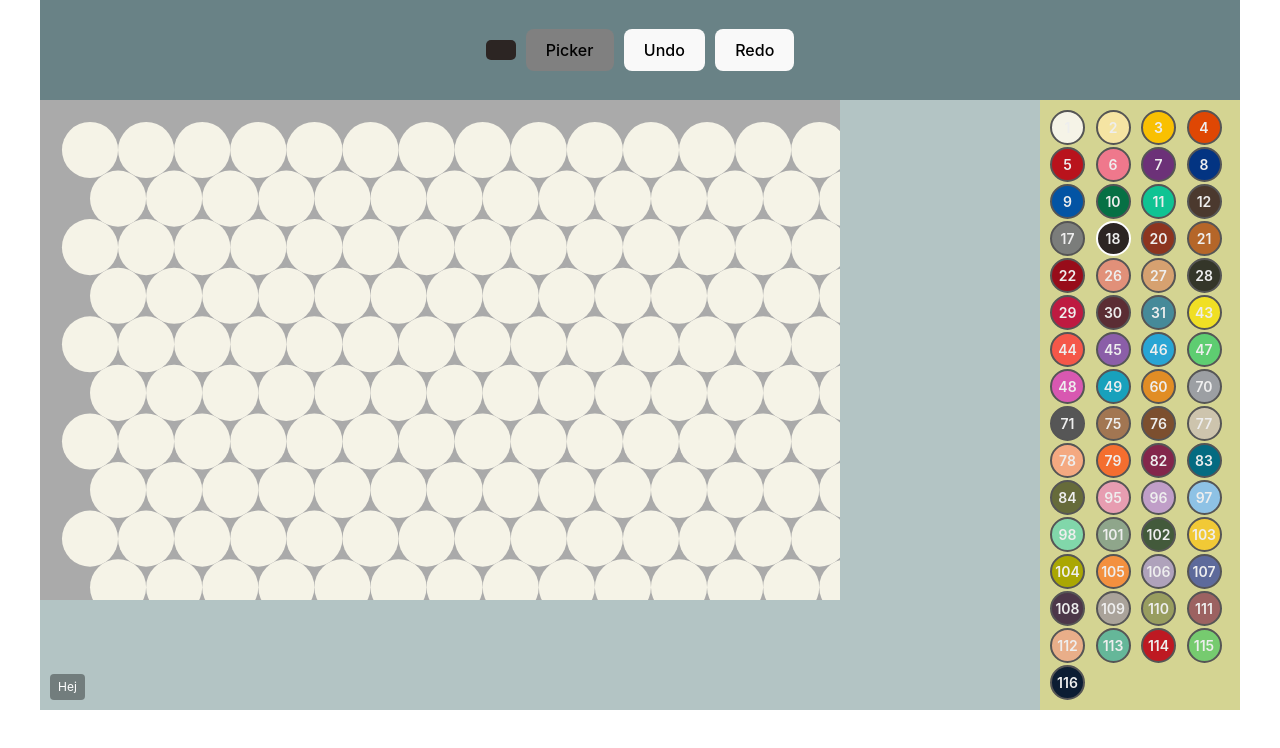
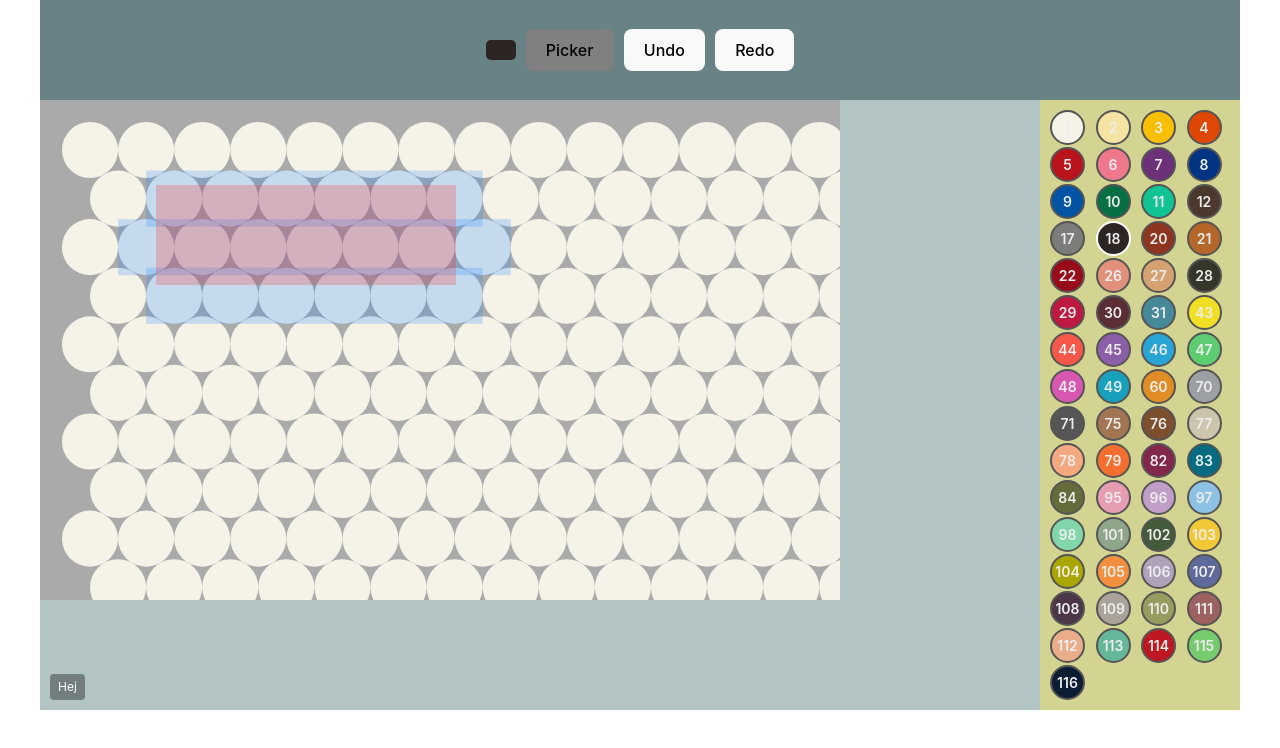
Before and after one commit to jeppewl/my-drawing-app-1, a React (Vite) app: page / in a window 1280 px wide. Shown: the top 748 px of the page. Built offline with nearby package versions, Linux system fonts and the light colour scheme.

Commit message:
(unfinished) har system til registrering og visualisering af drawPoints samt hitxboxes til kandidater til nærmere detektion med trigonometri

```diff
--- a/src/components/BeadCanvas.tsx
+++ b/src/components/BeadCanvas.tsx
@@ -1,4 +1,4 @@
-import React, { useRef, useState } from "react";
+import React, { useEffect, useMemo, useRef, useState } from "react";
 import { mapToHueGradient, sin60 } from "../utils/colorUtils";
 import { PaintChange } from "../types/paintchange";
 import "../styles.css";
@@ -92,7 +92,13 @@ const BeadCanvas: React.FC<{
   const isPointerDown = useRef(false);
   const touchedCircle = useRef<number | null>(null);
   const startPos = useRef<{ x: number; y: number } | null>(null);
-  const beadIds = Array.from({ length: dotCount }, (_, i) => i + 0);
+
+  // const beadIds = Array.from({ length: dotCount }, (_, i) => i + 0);
+  // beadIds bliver nu et dependency for en useEffect
+  const beadIds = useMemo(() => {
+    console.log("useMemo for beadIds");
+    return Array.from({ length: dotCount }, (_, i) => i);
+  }, [dotCount]);
 
   const rad = 28.048;
   const startY = 50;
@@ -110,6 +116,110 @@ const BeadCanvas: React.FC<{
   const isPainting = useRef(false);
 
   const rowAndPos = useRef<{ row: number; pos: number } | null>(null);
+
+  // --- lave hitbox system
+
+  function getCirclesInBox(testBox: TestRect, hitboxes: CircleHitbox[]) {
+    const result = [];
+
+    const testMinX = testBox.left;
+    const testMaxX = testBox.left + testBox.width;
+    const testMinY = testBox.top;
+    const testMaxY = testBox.top + testBox.height;
+
+    for (const c of hitboxes) {
+      // ❌ ingen overlap → skip
+      if (c.maxX < testMinX || c.minX > testMaxX || c.maxY < testMinY || c.minY > testMaxY) {
+        continue;
+      }
+
+      // ✅ overlap → kandidat
+      result.push(c.id);
+    }
+
+    return result;
+  }
+
+  interface TestRect {
+    left: number;
+    top: number;
+    width: number;
+    height: number;
+  }
+
+  interface CircleHitbox {
+    id: number;
+    cx: number;
+    cy: number;
+    r: number;
+    minX: number;
+    maxX: number;
+    minY: number;
+    maxY: number;
+  }
+
+  // const circleHitboxesRef = useRef<CircleHitbox[]>([]);
+
+  // useEffect(() => {
+  //   console.log("useEffect på circleHitboxesRef");
+  // samme som memo
+  //   });
+  // }, [beadIds, rad, startX, startY, rowLength]); // kunne være [] men dette er mere sikkert
+
+  const circleHitboxes = useMemo(() => {
+    console.log("useMemo på circleHitboxes");
+    return beadIds.map((id) => {
+      const cx = getPosFromI(id) * 2 * rad + getStartX(id);
+      const cy = getRowFromI(id) * 2 * sin60(rad) + startY;
+      return {
+        id,
+        cx,
+        cy,
+        r: rad,
+        minX: cx - rad,
+        maxX: cx + rad,
+        minY: cy - rad,
+        maxY: cy + rad,
+      };
+    });
+  }, [beadIds, rad, startX, startY, rowLength]);
+
+  const myTestBox = { top: 85, left: 116, width: 300, height: 100 };
+  const candidates = getCirclesInBox(myTestBox, circleHitboxes);
+
+  type DrawPoint = {
+    x: number;
+    y: number;
+  };
+  const drawPoints = useRef<DrawPoint[]>([]); // opsamle drawpoints til udvikling
+
+  // kan forbinde
+  const pathData = drawPoints.current
+    .map((p, i) => `${i === 0 ? "M" : "L"} ${p.x} ${p.y}`)
+    .join(" ");
+
+  // der skal laves en ref til koord-korrektion
+  const svgRef = useRef<SVGSVGElement | null>(null);
+
+  function clientToSvg(clientX: number, clientY: number) {
+    // console.log("clientToSvg kaldes");
+    // console.log(svgRef.current);
+    const svg = svgRef.current;
+    if (!svg) return { x: 0, y: 0 };
+
+    const pt = svg.createSVGPoint();
+    pt.x = clientX;
+    pt.y = clientY;
+
+    const transformed = pt.matrixTransform(svg.getScreenCTM()?.inverse());
+    console.log(transformed);
+
+    return {
+      x: transformed.x,
+      y: transformed.y,
+    };
+  }
+  // ---
 
   function getRowFromI(i: number): number {
     return Math.floor(i / rowLength);
@@ -137,23 +247,37 @@ const BeadCanvas: React.FC<{
     if (e.pointerType === "touch") {
       if (count === 1) {
         modeRef.current = "draw";
+
+        // samle drawPoints
+        // 👇 første punkt (SVG coords)
+        const { x, y } = clientToSvg(e.clientX, e.clientY);
+
+        drawPoints.current = [{ x, y }];
+        isPainting.current = false;
         // startStroke();
       }
 
       if (count === 2) {
         if (modeRef.current === "draw") endStroke();
         modeRef.current = "pan";
+        isPainting.current = false;
       }
     }
 
     if (e.pointerType === "mouse") {
       if (e.button === 0) {
         modeRef.current = "draw";
+        // 👇 første punkt (SVG coords)
+        const { x, y } = clientToSvg(e.clientX, e.clientY);
+
+        drawPoints.current = [{ x, y }];
+        isPainting.current = false;
         // startStroke();
       }
 
       if (e.button === 2) {
         modeRef.current = "pan";
+        isPainting.current = false;
       }
     }
   };
@@ -178,92 +302,6 @@ const BeadCanvas: React.FC<{
     // ❌ ingen painting her
   };
 
-  // const handlePointerDownCircle = (e: React.PointerEvent<SVGCircleElement>, id: number) => {
-  //   e.stopPropagation(); // 👈 vigtigt!
-  //   //---
-  //   activePointers.current.set(e.pointerId, e);
-  //   e.currentTarget.setPointerCapture(e.pointerId); // bevar
-  //   updateDebugPointers();
-  //   //---
-
-  //   isPointerDown.current = true;
-  //   startPos.current = { x: e.clientX, y: e.clientY };
-
-  //   if (e.pointerType === "mouse") {
-  //     // 👇 venstreklik = paint mode
-  //     if (e.button === 0) {
-  //       if (isPicking) {
-  //         pickColor(id);
-  //         return; // 👈 vigtigt!
-  //       } else {
-  //         isPainting.current = true;
-  //         startStroke();
-  //         paintCircle(id);
-  //       }
-  //     }
-
-  //     // 👇 højreklik = pan mode
-  //     if (e.button === 2) {
-  //       isDraggingRef.current = true;
-  //       setIsDragging(true);
-  //     }
-  //   }
-
-  //   // 📱 TOUCH
-  //   if (e.pointerType === "touch") {
-  //     // start som "maybe tap"
-  //     isDraggingRef.current = false;
-  //     setIsDragging(false);
-  //     touchedCircle.current = id;
-  //   }
-  // };
-
-  // const handlePointerDownSvg = (e: React.PointerEvent<SVGSVGElement>) => {
-  //   //---
-  //   activePointers.current.set(e.pointerId, e);
-  //   e.currentTarget.setPointerCapture(e.pointerId); // bevar
-  //   updateDebugPointers();
-  //   //---
-  //   isPointerDown.current = true;
-  //   startPos.current = { x: e.clientX, y: e.clientY };
-
-  //   const count = activePointers.current.size;
-
-  //   if (e.pointerType === "mouse") {
-  //     if (e.button === 0) {
-  //       modeRef.current = "draw";
-  //       startStroke();
-  //     }
-
-  //     if (e.button === 2) {
-  //       modeRef.current = "pan";
-  //     }
-  //   }
-
-  //   if (e.pointerType === "touch") {
-  //     if (count === 1) {
-  //       modeRef.current = "draw";
-  //       startStroke();
-  //     }
-
-  //     if (count === 2) {
-  //       modeRef.current = "pan";
-  //     }
-  //   }
-
-  //   // // 🖱️ højreklik → pan
-  //   // if (e.pointerType === "mouse" && e.button === 2) {
-  //   //   isDraggingRef.current = true;
-  //   //   setIsDragging(true);
-  //   // }
-
-  //   // // 📱 touch → mulig pan
-  //   // if (e.pointerType === "touch") {
-  //   //   isDraggingRef.current = false;
-  //   //   setIsDragging(false);
-  //   // }
-  // };
-
   const DRAG_THRESHOLD = 5;
 
   const handlePointerMove = (e: React.PointerEvent<SVGSVGElement>) => {
@@ -272,10 +310,6 @@ const BeadCanvas: React.FC<{
     activePointers.current.set(e.pointerId, e);
     updateDebugPointers();
     //---
-    // if (!startPos.current) return;
-
-    // const dx = e.clientX - startPos.current.x;
-    // const dy = e.clientY - startPos.current.y;
 
     // 🆕 brug mode
     const mode = modeRef.current;
@@ -303,6 +337,16 @@ const BeadCanvas: React.FC<{
     // ✏️ DRAW
     if (mode === "draw") {
       const p = [...activePointers.current.values()][0];
+
+      // 👉 gem punkt
+      // drawPoints.current.push({
+      //   x: p.clientX,
+      //   y: p.clientY,
+      // });
+
+      const { x, y } = clientToSvg(p.clientX, p.clientY);
+
+      drawPoints.current.push({ x, y });
 
       const el = document.elementFromPoint(p.clientX, p.clientY);
 
@@ -332,44 +376,7 @@ const BeadCanvas: React.FC<{
       }
 
       lastPanPos.current = { x: midX, y: midY };
-      // // midlertidigt: genbrug din gamle dx/dy
-      // if (!startPos.current) return;
-      // const dx = e.clientX - startPos.current.x;
-      // const dy = e.clientY - startPos.current.y;
-      // panBy(dx, dy);
-      // startPos.current = { x: e.clientX, y: e.clientY };
     }
-
-    // 📱 TOUCH → detect drag = pan
-    // if (e.pointerType === "touch") {
-    //   const distSq = dx * dx + dy * dy;
-
-    //   if (!isDraggingRef.current && distSq > DRAG_THRESHOLD * DRAG_THRESHOLD) {
-    //     isDraggingRef.current = true;
-    //     setIsDragging(true);
-
-    //     touchedCircle.current = null; // ❌ det var ikke et tap
-    //   }
-
-    //   if (isDraggingRef.current) {
-    //     panBy(dx, dy);
-    //   }
-    // }
-
-    // 🖱️ MOUSE PAINT
-    // if (isPainting.current) {
-    //   const el = document.elementFromPoint(e.clientX, e.clientY);
-
-    //   if (el?.tagName === "circle") {
-    //     const id = Number(el.getAttribute("data-id"));
-    //     if (!isNaN(id)) paintCircle(id);
-    //   }
-    // }
-
-    // 🖱️ MOUSE PAN
-    // if (isDraggingRef.current && e.pointerType === "mouse") {
-    //   panBy(dx, dy);
-    // }
 
     startPos.current = { x: e.clientX, y: e.clientY };
   };
@@ -400,48 +407,23 @@ const BeadCanvas: React.FC<{
 
     modeRef.current = "idle";
     startPos.current = null;
-
-    // // 📱 TAP → pick eller paint
-    // if (!isDraggingRef.current && touchedCircle.current !== null) {
-    //   const id = touchedCircle.current;
-
-    //   if (isPicking) {
-    //     const picked = colorArr[id];
-    //     if (picked) {
-    //       pickColor(id);
-    //     }
-    //   } else {
-    //     startStroke();
-    //     paintCircle(id);
-    //     endStroke();
-    //   }
-    // } else if (isPainting.current) {
-    //   // 🖱️ paint afslut
-    //   endStroke();
-    // }
-
-    // isPainting.current = false;
-    // isDraggingRef.current = false;
-    // setIsDragging(false);
-    // isPointerDown.current = false;
-    // touchedCircle.current = null;
-    // startPos.current = null;
-
-    // e.currentTarget.releasePointerCapture(e.pointerId);
   };
 
-  const handlePointerEnter = (e: React.PointerEvent<SVGCircleElement>, id: number) => {
-    if (e.pointerType === "mouse" && isPointerDown.current && !isDraggingRef.current) {
-      console.log("handlePointerEnter");
-      // start stroke hvis vi ikke allerede painter
-      if (!isPainting.current) {
-        startStroke();
-        isPainting.current = true;
-      }
+  // const handlePointerEnter = (e: React.PointerEvent<SVGCircleElement>, id: number) => {
+  //   if (e.pointerType === "mouse" && isPointerDown.current) {
+  //     // 👇 kun paint hvis vi allerede er i gang
+  //     if (isPainting.current) {
+  //       paintCircle(id);
+  //     }
+  //   }
+  // };
 
-      paintCircle(id);
-    }
-  };
+  // const handlePointerEnter = (e: React.PointerEvent<SVGCircleElement>, id: number) => {
+  //   if (isPainting.current) {
+  //     console.log("enter-based paint:", id);
+  //     paintCircle(id);
+  //   }
+  // };
 
   const handleWheel = (e: React.WheelEvent<SVGSVGElement>) => {
     e.preventDefault();
@@ -470,15 +452,18 @@ const BeadCanvas: React.FC<{
   };
 
   function startStroke() {
+    // drawPoints.current = []; // TODO kun til udvikling
     currentStroke.current = [];
     visitedInStroke.current.clear();
-    redoStack.current = [];
+    // redoStack.current = [];
   }
 
   function endStroke() {
     if (currentStroke.current.length === 0) return;
 
     undoStack.current.push([...currentStroke.current]);
+
+    redoStack.current = []; // ✅ her i stedet
   }
 
   // funktionalitet fælles for handlePointerDownCircle-mouse-0 og handlePointerUp-not-drag
@@ -537,6 +522,7 @@ const BeadCanvas: React.FC<{
   return (
     <div className="canvas-wrapper">
       <svg
+        ref={svgRef}
         onPointerMove={handlePointerMove}
         onPointerUp={handlePointerUp}
         onPointerDown={handlePointerDownSvg}
@@ -557,7 +543,7 @@ const BeadCanvas: React.FC<{
               r={rad.toFixed(2)}
               fill={colorArr[id].hexValue}
               onPointerDown={(e) => handlePointerDownCircle(e, id)}
-              onPointerEnter={(e) => handlePointerEnter(e, id)}
+              // onPointerEnter={(e) => handlePointerEnter(e, id)}
             />
             {pickedId === id && (
               <circle
@@ -572,6 +558,29 @@ const BeadCanvas: React.FC<{
             )}
           </React.Fragment>
         ))}
+        {candidates.map((id) => (
+          <rect
+            key={id}
+            x={circleHitboxes[id].minX}
+            y={circleHitboxes[id].minY}
+            width={circleHitboxes[id].r * 2}
+            height={circleHitboxes[id].r * 2}
+            fill="#2188fd39"
+            pointerEvents="none" // 👈 KEY
+          />
+        ))}
+        <rect
+          x={myTestBox.left}
+          y={myTestBox.top}
+          width={myTestBox.width}
+          height={myTestBox.height}
+          fill="#fa2c2c3e"
+          pointerEvents="none"
+        />
+        {drawPoints.current.map((p, i) => (
+          <circle key={i} cx={p.x} cy={p.y} r={2} fill="red" pointerEvents="none" />
+        ))}
+        <path d={pathData} fill="none" stroke="#ff55e384" strokeWidth={2} pointerEvents="none" />
       </svg>
       <div className="debug-layer">
         {debugPointers.map((p) => (
--- a/src/components/BeadToolbar.tsx
+++ b/src/components/BeadToolbar.tsx
@@ -22,8 +22,8 @@ const BeadToolbar: React.FC<{
       <button onClick={togglePicking} style={{ background: isPicking ? "hotpink" : "gray" }}>
         Picker
       </button>
-      <button onClick={handleUndo}>Undo</button>
-      <button onClick={handleRedo}>Redo</button>
+      <button onPointerUp={handleUndo}>Undo</button>
+      <button onPointerUp={handleRedo}>Redo</button>
     </div>
   );
 };
```
